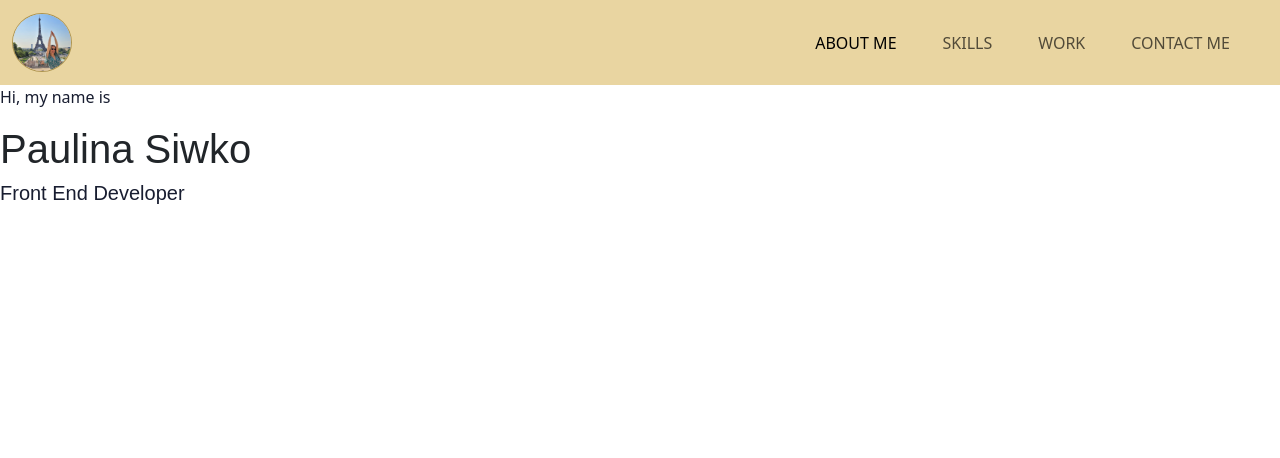
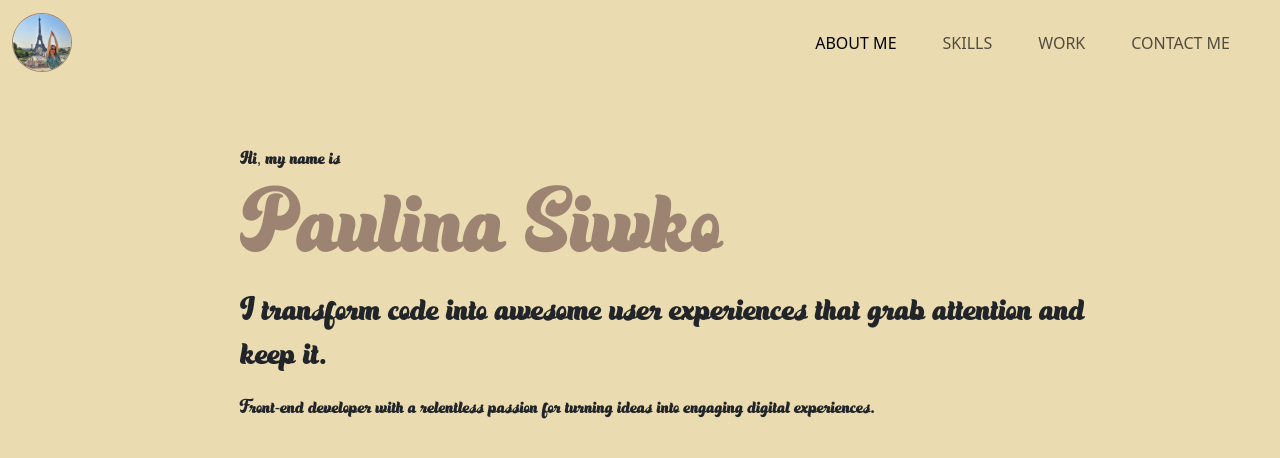
Before and after one commit to paulinasiwko/react-portfolio, a React (Vite) app: page / in a window 1280 px wide. Shown: the top 458 px of the page. Built offline with nearby package versions, Linux system fonts and the light colour scheme.

Commit message:
updated homepage

```diff
--- a/src/components/Home.jsx
+++ b/src/components/Home.jsx
@@ -1,14 +1,19 @@
 import React from "react";
 import Header from "./Header";
 import '../styles/Home.css';
+import TextAnimation from "./TextAnimation";
 
 export default function Home() {
     return (
         <>
             <Header />
-            <p className="introduction">Hi, my name is</p>
-            <h1>Paulina Siwko</h1>
-            <h5 className="introduction">Front End Developer</h5>
+            <div className="introduction">
+                <p className="font">Hi, my name is</p>
+                <h1 className="font name">Paulina Siwko</h1>
+                <TextAnimation text='I transform code into awesome user experiences that grab attention and keep it.'/>
+                <h6 className="font">Front-end developer with a relentless passion for turning ideas into engaging digital experiences.</h6>
+                {/* <button>Check out my projects!</button> */}
+            </div>
         </>
     );
 }
--- /dev/null
+++ b/src/components/TextAnimation.jsx
@@ -0,0 +1,46 @@
+import React, { useEffect, useState } from 'react';
+import '../styles/TextAnimation.css';
+
+export default function TextAnimation({ text }) {
+    const [visible, setVisible] = useState(true);
+    const [letterCount, setLetterCount] = useState(1);
+    const [waiting, setWaiting] = useState(false);
+
+    useEffect(() => {
+      const interval1 = setInterval(() => {
+        if (letterCount === 0 && !waiting) {
+          setWaiting(true);
+          setLetterCount(1);
+
+          setTimeout(() => {
+            setWaiting(false);
+          }, 500); // Decreased timeout value for faster appearance
+        } else if (letterCount === text.length + 1 && !waiting) {
+          setWaiting(true);
+
+          setTimeout(() => {
+            setLetterCount((prevCount) => prevCount - 1);
+            setWaiting(false);
+          }, 500); // Decreased timeout value for faster disappearance
+        } else if (!waiting) {
+          setLetterCount((prevCount) => prevCount + 1);
+        }
+      }, 60); // Decreased interval value for faster appearance
+
+      const interval2 = setInterval(() => {
+        setVisible((prevVisible) => !prevVisible);
+      }, 200); // Decreased interval value for faster blinking
+
+      return () => {
+        clearInterval(interval1);
+        clearInterval(interval2);
+      };
+    }, [letterCount, waiting, text]);
+
+    return (
+      <div className='font-appear'>
+        {text.substring(0, letterCount)}
+        <span className={`console-underscore ${visible ? '' : 'hidden'}`}></span>
+      </div>
+    );
+  }
--- a/src/styles/Header.css
+++ b/src/styles/Header.css
@@ -1,9 +1,7 @@
 :root {
     --white: white;
-    --main: rgba(233,213,161,255);
-    --lighter-main: rgba(239,225,189,255);
-    --dark: rgba(31,31,31,255);
-    --decoration: #ae944f;
+    --letters: #9d8472;
+    --main: #ebdbb1;
   }
 
   /* Navbar */
@@ -14,7 +12,7 @@
 
   .img-me-nav {
     width: 60px;
-    border: 1px solid var(--decoration);
+    border: 1px solid var(--letters);
     border-radius: 50%;
     margin-right: 30px;
   }
@@ -36,14 +34,14 @@
   .nav-link:hover {
     text-decoration: underline;
     text-underline-offset: 15px;
-    text-decoration-color: var(--decoration);
+    text-decoration-color: var(--letters);
     text-decoration-thickness: 3px;
   }
 
   /* Modal */
 
   .modal-content {
-    background-color: var(--dark-yellow);
+    background-color: var(--letters);
     border-radius: 50%;
   }
 
--- a/src/styles/Home.css
+++ b/src/styles/Home.css
@@ -1,15 +1,31 @@
-:root {
-    --white: white;
-    --main: rgba(233,213,161,255);
-    --lighter-main: rgba(239,225,189,255);
-    --decoration: #ae944f;
-    --dark: #181d30;
-  }
+@font-face {
+    font-family: 'SundayArtelaRegular';
+    src: local('SundayArtelaRegular'), url('../fonts/SundayArtelaRegular-owrZ0.ttf') format('truetype');
+    font-weight: normal;
+    font-style: normal;
+}
 
-  body {
+* {
     background-color: var(--main);
   }
 
+:root {
+    --white: white;
+    --letters: #9d8472;
+    --main: #ebdbb1;
+  }
+
   .introduction {
-    color: var(--dark);
+    margin-top: 4rem;
+    margin-left: 15rem;
+    margin-right: 10rem;
+    }
+
+  .font {
+    font-family: 'SundayArtelaRegular', sans-serif;
   }
+
+  .name {
+    font-size: 80px;
+    color: var(--letters);
+  }
--- /dev/null
+++ b/src/styles/TextAnimation.css
@@ -0,0 +1,27 @@
+@font-face {
+    font-family: 'SundayArtelaRegular';
+    src: local('SundayArtelaRegular'), url('../fonts/SundayArtelaRegular-owrZ0.ttf') format('truetype');
+    font-weight: normal;
+    font-style: normal;
+}
+
+.hidden {
+    opacity:0;
+  }
+
+.console-container {
+    display:block;
+    position:absolute;
+  }
+
+.console-underscore {
+    display:inline-block;
+    position:relative;
+    left:10px;
+  }
+
+.font-appear {
+    font-family: 'SundayArtelaRegular', sans-serif;
+    font-size: 29px;
+    margin-bottom: 20px;
+}
```
Also changed, not shown: src/fonts/SundayArtelaRegular-owrZ0.ttf (added), src/fonts/info.txt (added).
